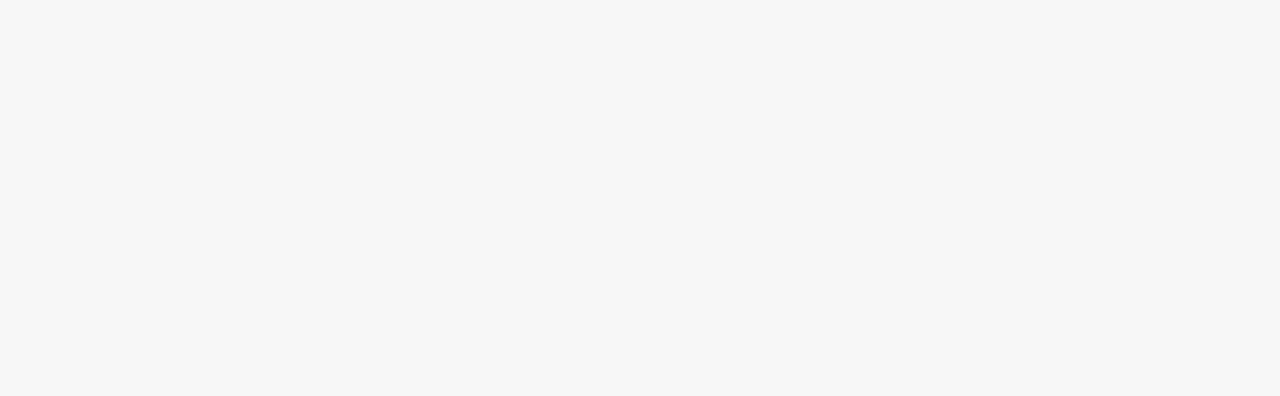
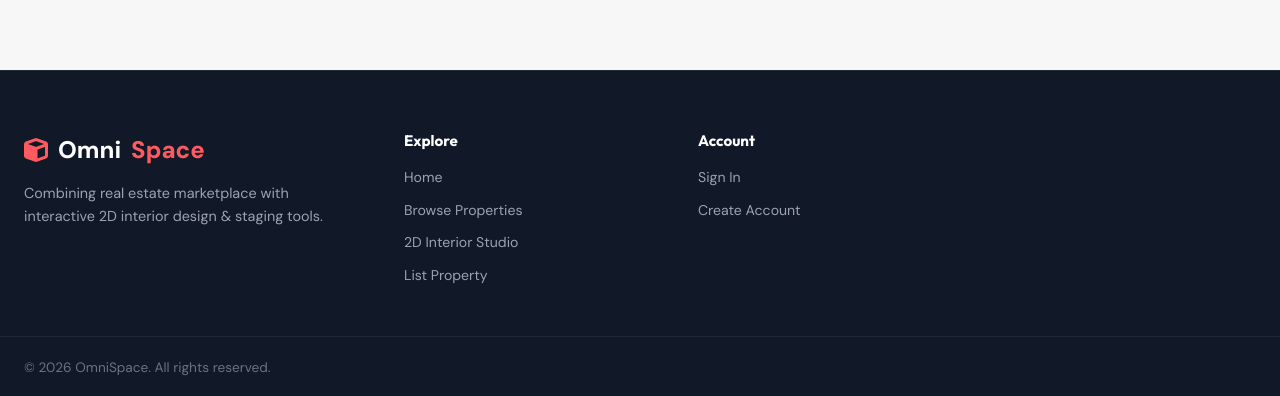
Before and after one commit to kmrabhay07/omnispace-webapp, an Angular app in the folder omnispace/frontend/: page /properties in a window 1280 px wide. Shown: the part 1816-2212 px from the top of the page. Before the commit the page ends 800 px from the top, so only its background shows below. Built offline with nearby package versions, Linux system fonts and the light colour scheme.

Commit message:
fix: correct footer-links closing tag in app.html

```diff
--- a/omnispace/frontend/src/app/app.html
+++ b/omnispace/frontend/src/app/app.html
@@ -14,6 +14,7 @@
         <p>Combining real estate marketplace with interactive 2D interior design & staging tools.</p>
       </div>
 
+      <div class="footer-links">
         <div class="link-col">
           <h4>Explore</h4>
           <a routerLink="/">Home</a>
```
